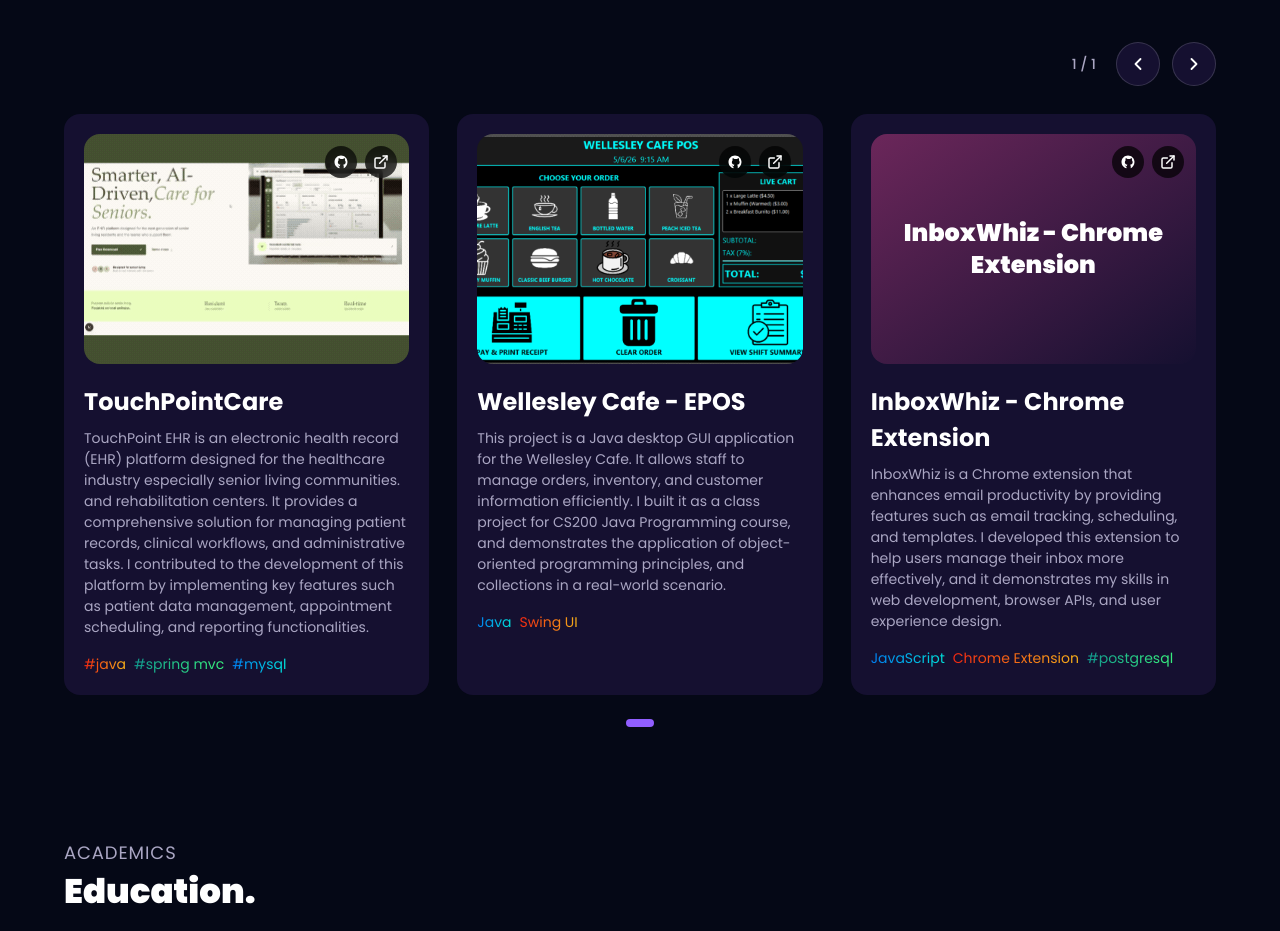
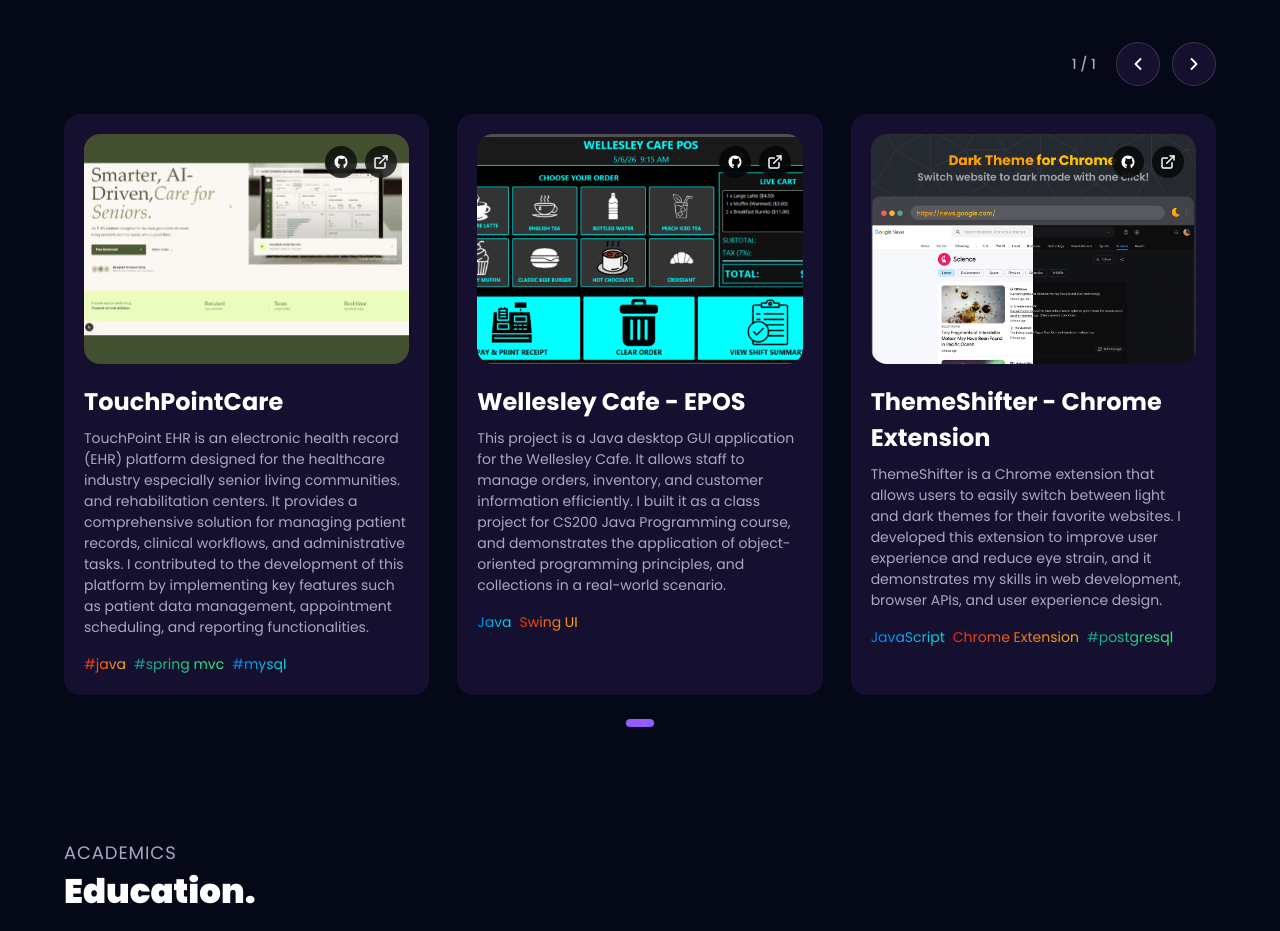
Before and after one commit to gavin-waako/my-portfolio, a Next.js app: page / in a window 1280 px wide. Shown: the part 3100-4031 px from the top of the page. Built offline with nearby package versions, Linux system fonts and the light colour scheme.

Commit message:
Add chrome extension to projects

```diff
--- a/data/projects.ts
+++ b/data/projects.ts
@@ -57,14 +57,14 @@ export const projects: Project[] = [
     ],
   },
   {
-    title: 'InboxWhiz - Chrome Extension',
-    cover: { label: 'InboxWhiz - Chrome Extension', gradient: 'from-pink-500/40' },
+    title: 'ThemeShifter - Chrome Extension',
+    cover: { image: '/images/dark-theme-for-chrome.png', alt: 'ThemeShifter - Chrome Extension' },
     links: [
-      { type: 'github', href: 'https://github.com/gavin-waako/inboxwhiz' },
+      { type: 'github', href: 'https://github.com/gavin-waako/theme-shifter' },
       { type: 'live', href: '#' },
     ],
     description:
-      'InboxWhiz is a Chrome extension that enhances email productivity by providing features such as email tracking, scheduling, and templates. I developed this extension to help users manage their inbox more effectively, and it demonstrates my skills in web development, browser APIs, and user experience design.',
+      'ThemeShifter is a Chrome extension that allows users to easily switch between light and dark themes for their favorite websites. I developed this extension to improve user experience and reduce eye strain, and it demonstrates my skills in web development, browser APIs, and user experience design.',
     tags: [
       { text: 'JavaScript', color: 'blue' },
       { text: 'Chrome Extension', color: 'orange' },
```
Also changed, not shown: public/images/dark-theme-for-chrome.png (added).
